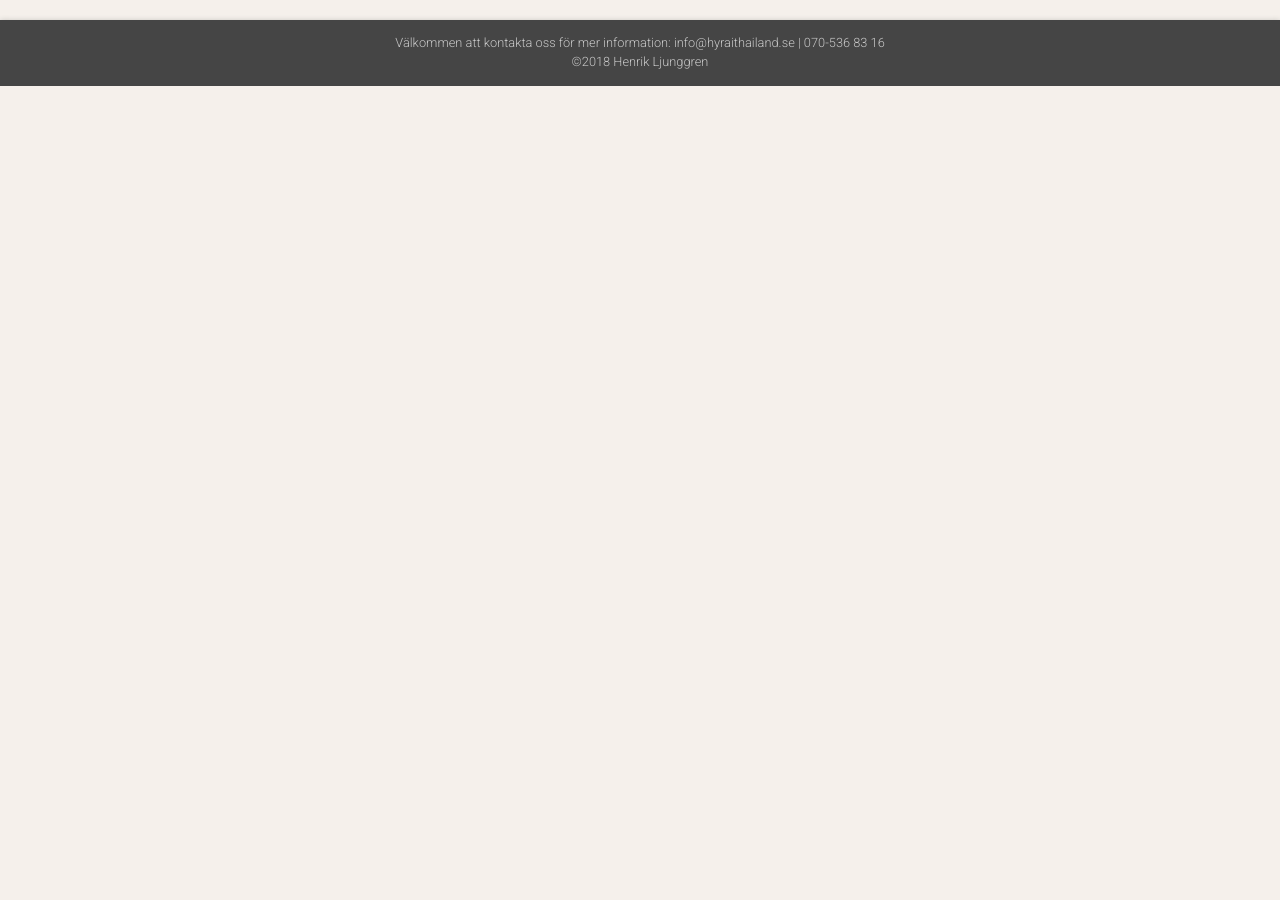
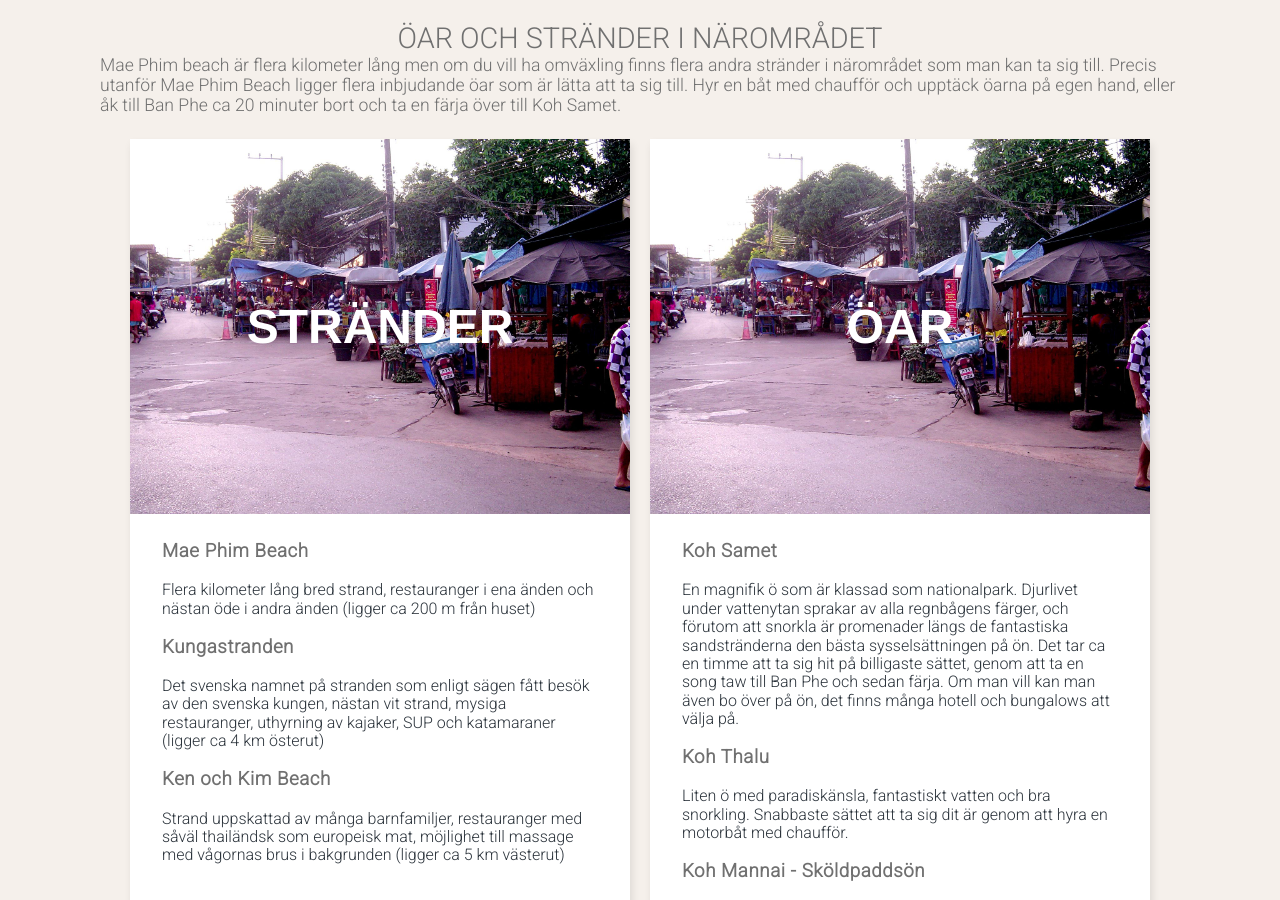
Before and after one commit to Henkenator/thailand, an Angular app: page /aktiviteter in a window 1280 px wide. Shown: the part 2180-3080 px from the top of the page. Before the commit the page ends 2266 px from the top, so only its background shows below. Built offline with nearby package versions, Linux system fonts and the light colour scheme; a web font is replaced by a local one.

Commit message:
changed texts

```diff
--- a/src/app/components/activities/activities.component.html
+++ b/src/app/components/activities/activities.component.html
@@ -14,7 +14,7 @@
 <main class="activities-grid">
   <div class="activities-grid-item activities-card">
     <div>
-      <img src="../../../assets/images/activities/golf.jpg" class="block-display" alt="golf" />
+      <img src="../../../assets/images/activities/golf.jpg" class="block-display" alt="golf"/>
     </div>
     <div class="activities-card-text">
       <h3 class="activities-card-header">Aktiviteter</h3>
@@ -29,7 +29,7 @@
 
   <div class="activities-grid-item activities-card">
     <div>
-      <img src="../../../assets/images/activities/temple.jpg" class="block-display" alt="temple" />
+      <img src="../../../assets/images/activities/temple.jpg" class="block-display" alt="temple"/>
     </div>
     <div class="activities-card-text">
       <h3 class="activities-card-header">Utflykter och sevärdheter</h3>
@@ -57,12 +57,13 @@
 <main class="activities-grid">
   <div class="activities-island-grid-item activities-card">
     <div class="pic">
-      <img src="../../../assets/images/activities/Ko_Chang_White_Sand_Beach.jpg" class="block-display" alt="Koh Chang" style="width: 400px"/>
+      <img src="../../../assets/images/activities/Ko_Chang_White_Sand_Beach.jpg" class="block-display" alt="Koh Chang"
+           style="width: 400px"/>
       <div class="pic-header">
         <span>Koh Samet</span>
       </div>
     </div>
-     <div class="activities-card-text">
+    <div class="activities-card-text">
       <p>
         Precis utanför Mae Pim Beach ligger Koh Samet, en magnifik ö som är klassad som nationalpark. Djurlivet under
         vattenytan sprakar av alla regnbågens färger, och förutom att snorkla är promenader längs de fantastiska
@@ -74,7 +75,8 @@
 
   <div class="activities-island-grid-item activities-card">
     <div class="pic">
-      <img src="../../../assets/images/activities/Ko_Chang_White_Sand_Beach.jpg" class="block-display" alt="Koh Chang" style="width: 400px"/>
+      <img src="../../../assets/images/activities/Ko_Chang_White_Sand_Beach.jpg" class="block-display" alt="Koh Chang"
+           style="width: 400px"/>
       <div class="pic-header">
         <span>Turtle island</span>
       </div>
@@ -89,7 +91,8 @@
 
   <div class="activities-island-grid-item activities-card">
     <div class="pic">
-      <img src="../../../assets/images/activities/Ko_Chang_White_Sand_Beach.jpg" class="block-display" alt="Koh Chang" style="width: 400px"/>
+      <img src="../../../assets/images/activities/Ko_Chang_White_Sand_Beach.jpg" class="block-display" alt="Koh Chang"
+           style="width: 400px"/>
       <div class="pic-header">
         <span>Koh Chang</span>
       </div>
@@ -120,7 +123,8 @@
 <main class="activities-grid">
   <div class="activities-city-grid-item activities-card">
     <div class="pic">
-      <img src="../../../assets/images/activities/Evening_Markets_Klaeng_Thailand.jpg" class="block-display" alt="Rayong" />
+      <img src="../../../assets/images/activities/Evening_Markets_Klaeng_Thailand.jpg" class="block-display"
+           alt="Rayong"/>
       <div class="pic-header">
         <span>Rayong</span>
       </div>
@@ -135,7 +139,8 @@
 
   <div class="activities-city-grid-item activities-card">
     <div class="pic">
-      <img src="../../../assets/images/activities/Evening_Markets_Klaeng_Thailand.jpg" class="block-display" alt="Klaeng" />
+      <img src="../../../assets/images/activities/Evening_Markets_Klaeng_Thailand.jpg" class="block-display"
+           alt="Klaeng"/>
       <div class="pic-header">
         <span>Klaeng</span>
       </div>
@@ -148,3 +153,83 @@
     </div>
   </div>
 </main>
+
+
+<div class="activities-inform-container">
+  <div class="activities-inform-header">
+    <span>Öar och stränder i närområdet</span>
+  </div>
+  <div class="activities-inform-text">
+    <span>
+      Mae Phim beach är flera kilometer lång men om du vill ha omväxling finns
+      flera andra stränder i närområdet som man kan ta sig till. Precis utanför
+      Mae Phim Beach ligger flera inbjudande öar som är lätta att ta sig till.
+      Hyr en båt med chaufför och upptäck öarna på egen hand, eller åk till Ban
+      Phe ca 20 minuter bort och ta en färja över till Koh Samet.
+    </span>
+  </div>
+</div>
+
+<main class="activities-grid">
+  <div class="activities-island-grid-item activities-card">
+    <div class="pic">
+      <img src="../../../assets/images/activities/Evening_Markets_Klaeng_Thailand.jpg" class="block-display"
+           alt="Rayong"/>
+      <div class="pic-header">
+        <span>Stränder</span>
+      </div>
+    </div>
+    <div class="activities-card-text">
+      <h3>Mae Phim Beach</h3>
+      <p>
+        Flera kilometer lång bred strand, restauranger i ena änden och nästan öde i andra änden (ligger ca 200 m från
+        huset)
+      </p>
+
+      <h3>Kungastranden</h3>
+      <p>
+        Det svenska namnet på stranden som enligt sägen fått besök av den svenska kungen, nästan vit strand, mysiga
+        restauranger, uthyrning av kajaker, SUP och katamaraner (ligger ca 4 km österut)
+      </p>
+      <h3>Ken och Kim Beach</h3>
+      <p>
+        Strand uppskattad av många barnfamiljer, restauranger med såväl thailändsk som europeisk mat, möjlighet till
+        massage med vågornas brus i bakgrunden (ligger ca 5 km västerut)
+      </p>
+
+    </div>
+  </div>
+
+  <div class="activities-island-grid-item activities-card">
+    <div class="pic">
+      <img src="../../../assets/images/activities/Evening_Markets_Klaeng_Thailand.jpg" class="block-display"
+           alt="Rayong"/>
+      <div class="pic-header">
+        <span>Öar</span>
+      </div>
+    </div>
+    <div class="activities-card-text">
+      <h3>Koh Samet</h3>
+      <p>
+        En magnifik ö som är klassad som nationalpark. Djurlivet under vattenytan sprakar av alla regnbågens färger,
+        och förutom att snorkla är promenader längs de fantastiska sandstränderna den bästa sysselsättningen på ön.
+        Det tar ca en timme att ta sig hit på billigaste sättet, genom att ta en song taw till Ban Phe och sedan färja.
+        Om man vill kan man även bo över på ön, det finns många hotell och bungalows att välja på.
+      </p>
+
+      <h3>Koh Thalu</h3>
+      <p>
+        Liten ö med paradiskänsla, fantastiskt vatten och bra snorkling. Snabbaste sättet att ta sig dit är genom att
+        hyra en motorbåt med chaufför.
+      </p>
+
+      <h3>Koh Mannai - Sköldpaddsön</h3>
+      <p>
+        Ön ligger nära Koh Thalu och har ni hyrt en motorbåt kan ni besöka båda samma dag. Där finns ett
+        sköldpaddsreservat
+        där man kan se små till stora sköldpaddor och ett litet museum där man kan lära sig mer.
+      </p>
+    </div>
+  </div>
+
+</main>
```
